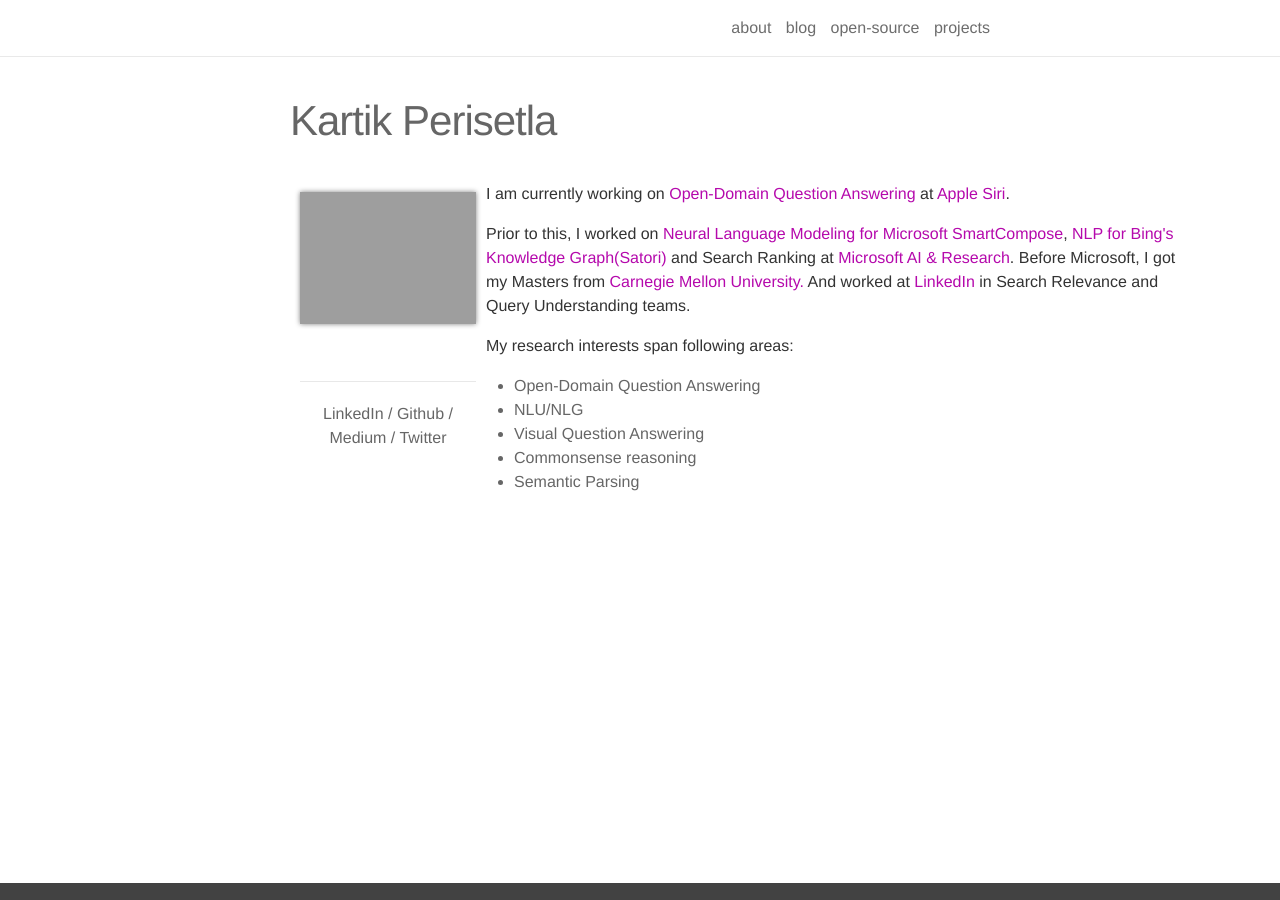
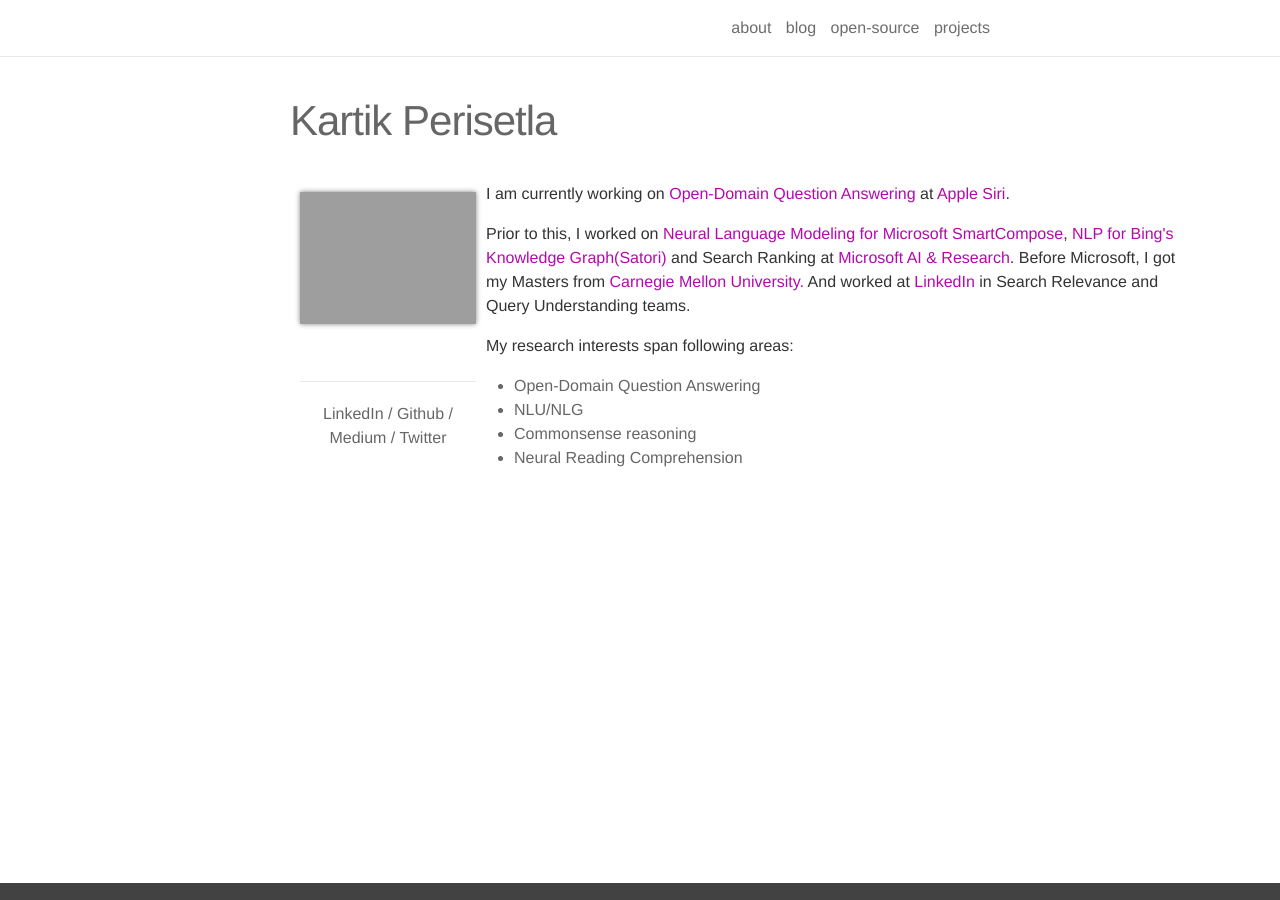
Before and after one commit to kartikperisetla/kartikperisetla.github.io, a Jekyll site: the page built from _pages/about.md, in a window 1280 px wide. Built offline with Jekyll 4.4.1, drawn with Linux system fonts in a browser that asks for light colours; nearby versions of some CDN libraries.

Commit message:
nit change

```diff
--- a/_pages/about.md
+++ b/_pages/about.md
@@ -22,13 +22,8 @@
 <li>NLU/NLG
 </li>
 <li>
-Visual Question Answering
-</li>
-<li>
 Commonsense reasoning
 </li>
-<li>
-Semantic Parsing
-</li>
+<li>Neural Reading Comprehension</li>
 </ul>
 </p>
```
